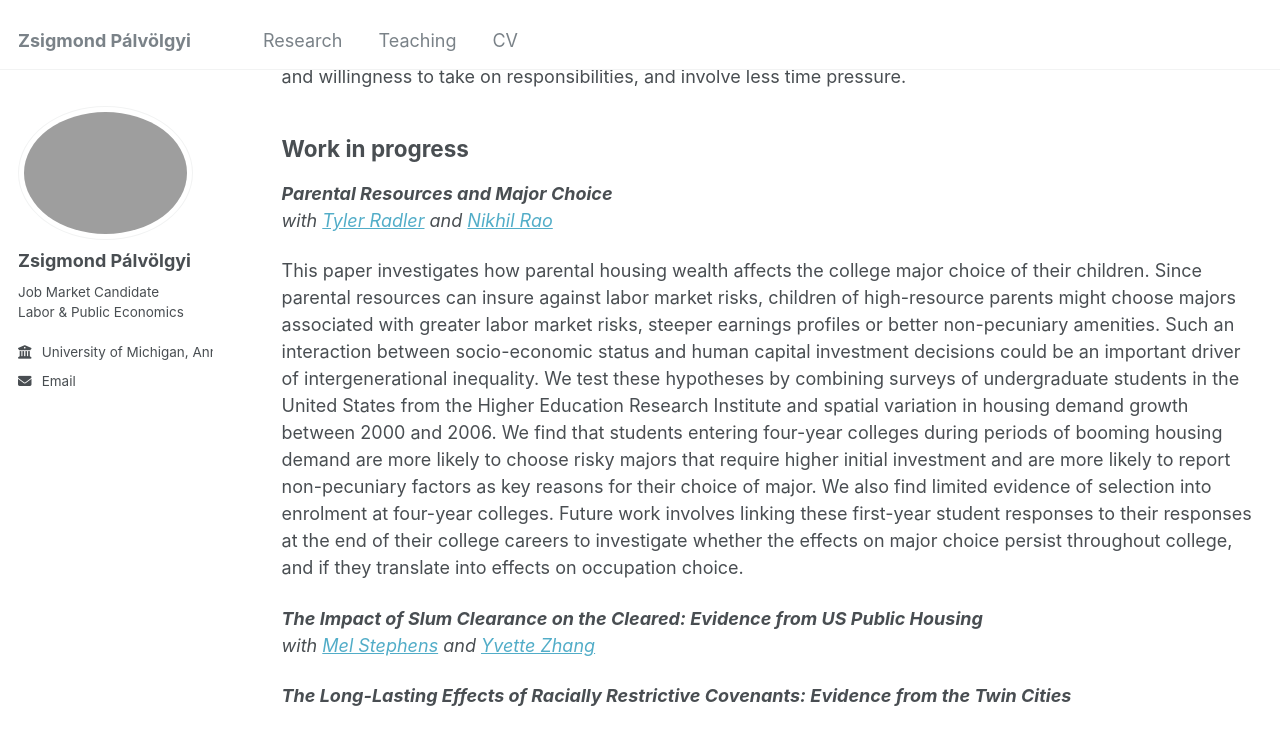
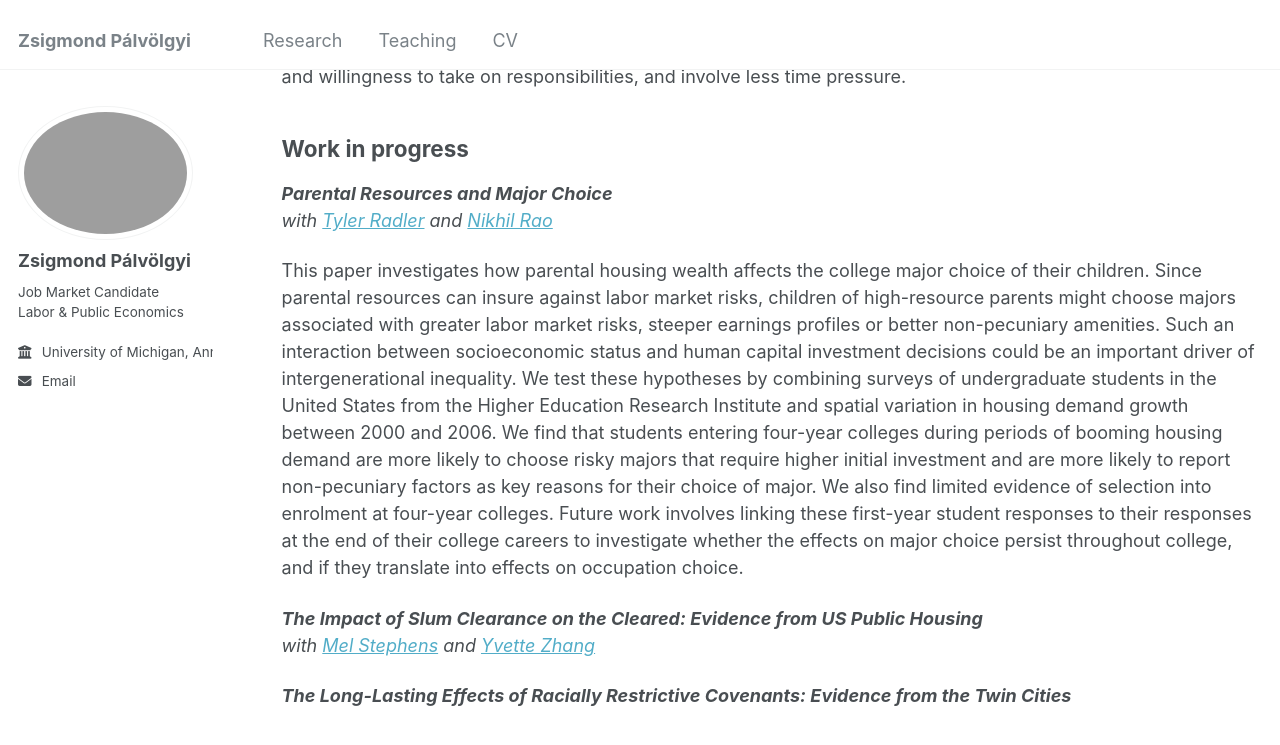
Before and after one commit to zsigmond-palvolgyi/zsigmond-palvolgyi.github.io, a Jekyll site: the page built from _pages/reasearch.md, in a window 1280 px wide and 900 px high, scrolled down 1027 px. Shown: the top 745 px of the window. Built offline with Jekyll 4.4.1, drawn with Linux system fonts in a browser that asks for light colours.

Commit message:
research + cv update

```diff
--- a/_pages/reasearch.md
+++ b/_pages/reasearch.md
@@ -23,7 +23,7 @@ In this paper, we identify the substitution effect in paid parental leave (`PL')
 ***Parental Resources and Major Choice***<br>
 _with [Tyler Radler](https://tradler.github.io/) and [Nikhil Rao](https://sites.google.com/view/nikhil-rao/)_
 
-This paper investigates how parental housing wealth affects the college major choice of their children. Since parental resources can insure against labor market risks, children of high-resource parents might choose majors associated with greater labor market risks, steeper earnings profiles or better non-pecuniary amenities. Such an interaction between socio-economic status and human capital investment decisions could be an important driver of intergenerational inequality. We test these hypotheses by combining surveys of undergraduate students in the United States from the Higher Education Research Institute and spatial variation in housing demand growth between 2000 and 2006. We find that students entering four-year colleges during periods of booming housing demand are more likely to choose risky majors that require higher initial investment and are more likely to report non-pecuniary factors as key reasons for their choice of major. We also find limited evidence of selection into enrolment at four-year colleges. Future work involves linking these first-year student responses to their responses at the end of their college careers to investigate whether the effects on major choice persist throughout college, and if they translate into effects on occupation choice.
+This paper investigates how parental housing wealth affects the college major choice of their children. Since parental resources can insure against labor market risks, children of high-resource parents might choose majors associated with greater labor market risks, steeper earnings profiles or better non-pecuniary amenities. Such an interaction between socioeconomic status and human capital investment decisions could be an important driver of intergenerational inequality. We test these hypotheses by combining surveys of undergraduate students in the United States from the Higher Education Research Institute and spatial variation in housing demand growth between 2000 and 2006. We find that students entering four-year colleges during periods of booming housing demand are more likely to choose risky majors that require higher initial investment and are more likely to report non-pecuniary factors as key reasons for their choice of major. We also find limited evidence of selection into enrolment at four-year colleges. Future work involves linking these first-year student responses to their responses at the end of their college careers to investigate whether the effects on major choice persist throughout college, and if they translate into effects on occupation choice.
 
 ***The  Impact  of  Slum  Clearance  on  the  Cleared:  Evidence  from  US  Public Housing***<br>
 _with [Mel Stephens](https://sites.lsa.umich.edu/mstep/) and [Yvette Zhang](https://economics.yale.edu/people/yvette-zhang)_
```
Also changed, not shown: 1 other file.
